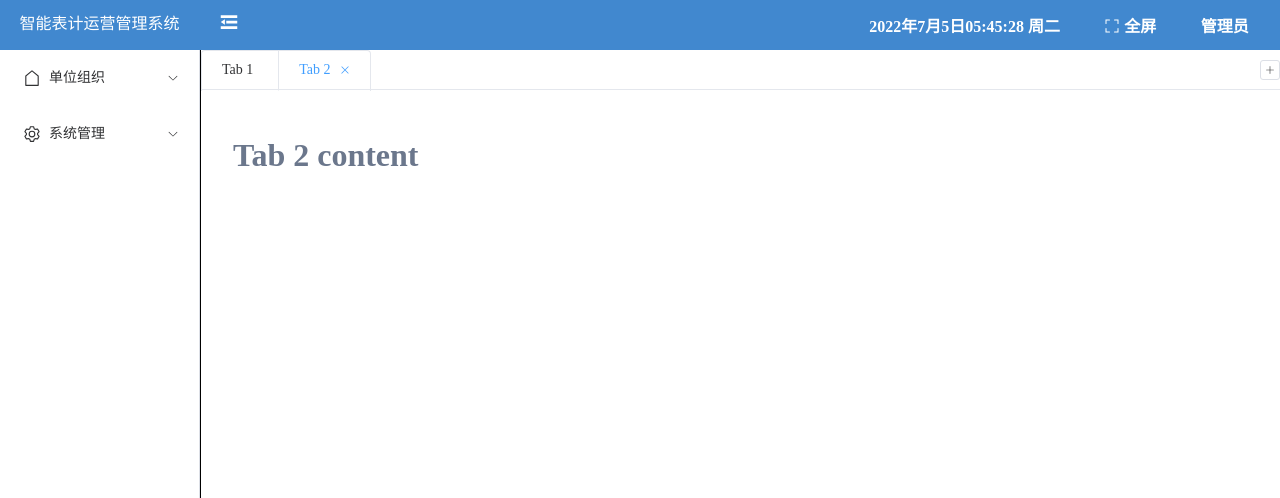
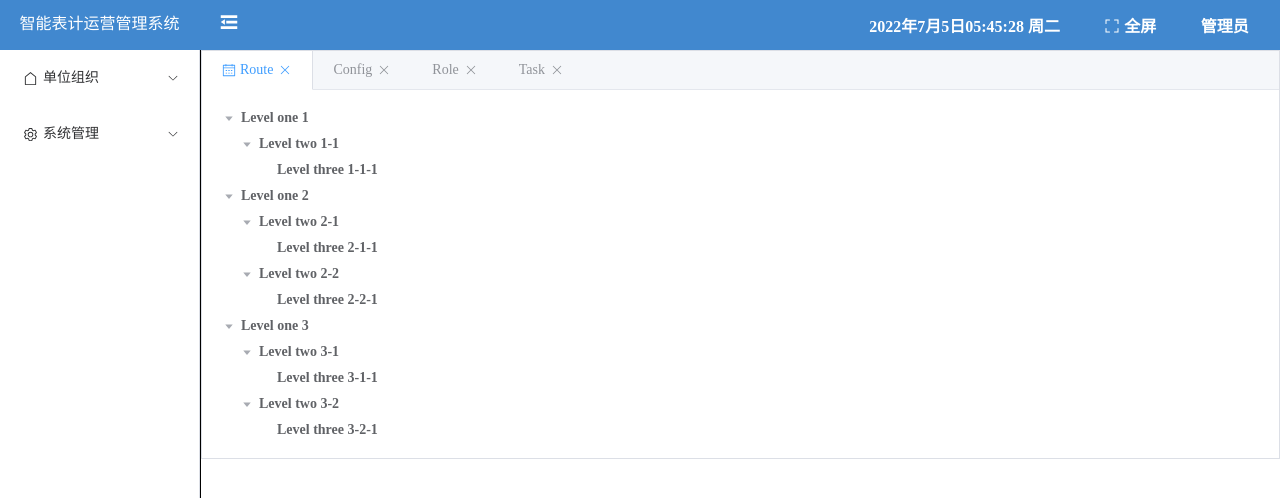
Before and after one commit to sq800/vue3-manage-system, a Vue app: page /#/SM in a window 1280 px wide. Shown: the top 498 px of the page. Built offline with nearby package versions, Linux system fonts and the light colour scheme.

Commit message:
动态渲染菜单

```diff
--- a/src/App.vue
+++ b/src/App.vue
@@ -58,7 +58,7 @@ function myClick(index) {
     display: flex;
     flex-direction: row;
     flex: 1;
-    // background-color: #e9fff3;
+    // background-color: #66abdd;
 
     .layout-b-left {
       border-right: solid 1px black;
--- a/src/components/Content.vue
+++ b/src/components/Content.vue
@@ -1,66 +1,23 @@
 <template>
-  <el-tabs
-    v-model="editableTabsValue"
-    type="card"
-    editable
-    class="demo-tabs"
-    @edit="handleTabsEdit"
-  >
-    <el-tab-pane
-      v-for="item in editableTabs"
-      :key="item.name"
-      :label="item.title"
-      :name="item.name"
-    >
-      {{ item.content }}
+  <el-tabs type="border-card" class="demo-tabs" closable>
+    <el-tab-pane>
+      <template #label>
+        <span class="custom-tabs-label">
+          <el-icon><calendar /></el-icon>
+          <span>Route</span>
+        </span>
+      </template>
+      <SM></SM>
     </el-tab-pane>
+    <el-tab-pane label="Config">Config</el-tab-pane>
+    <el-tab-pane label="Role">Role</el-tab-pane>
+    <el-tab-pane label="Task">Task</el-tab-pane>
   </el-tabs>
 </template>
+
 <script lang="ts" setup>
-import { ref } from 'vue'
-
-let tabIndex = 2
-const editableTabsValue = ref('2')
-const editableTabs = ref([
-  {
-    title: 'Tab 1',
-    name: '1',
-    content: 'Tab 1 content',
-  },
-  {
-    title: 'Tab 2',
-    name: '2',
-    content: 'Tab 2 content',
-  },
-])
-
-const handleTabsEdit = (targetName: string, action: 'remove' | 'add') => {
-  if (action === 'add') {
-    const newTabName = `${++tabIndex}`
-    editableTabs.value.push({
-      title: 'New Tab',
-      name: newTabName,
-      content: 'New Tab content',
-    })
-    editableTabsValue.value = newTabName
-  } else if (action === 'remove') {
-    const tabs = editableTabs.value
-    let activeName = editableTabsValue.value
-    if (activeName === targetName) {
-      tabs.forEach((tab, index) => {
-        if (tab.name === targetName) {
-          const nextTab = tabs[index + 1] || tabs[index - 1]
-          if (nextTab) {
-            activeName = nextTab.name
-          }
-        }
-      })
-    }
-
-    editableTabsValue.value = activeName
-    editableTabs.value = tabs.filter((tab) => tab.name !== targetName)
-  }
-}
+import { Calendar } from '@element-plus/icons-vue'
+import SM from '../view/SM.vue';
 </script>
 <style>
 .demo-tabs > .el-tabs__content {
@@ -68,6 +25,12 @@ const handleTabsEdit = (targetName: string, action: 'remove' | 'add') => {
   color: #6b778c;
   font-size: 32px;
   font-weight: 600;
-  height: 90%;
+}
+.demo-tabs .custom-tabs-label .el-icon {
+  vertical-align: middle;
+}
+.demo-tabs .custom-tabs-label span {
+  vertical-align: middle;
+  margin-left: 4px;
 }
 </style>
--- a/src/components/Menu.vue
+++ b/src/components/Menu.vue
@@ -1,19 +1,31 @@
 <template>
     <div>
-        <el-menu default-active="2" class="el-menu-vertical-demo" :collapse="isCollapse" unique-opened
-            @open="handleOpen" @close="handleClose" :collapse-transition="true">
-            <el-sub-menu index="1">
+        <el-menu default-active="1" class="el-menu-vertical-demo" :collapse="isCollapse" unique-opened
+            @open="handleOpen" @close="handleClose" :collapse-transition="false">
+            <el-sub-menu v-for="item in list" :index="item.key" @select="console.log(item.key)">
                 <template #title>
-                    <el-icon>
-                        <House />
-                    </el-icon>
-                    <span>单位组织</span>
+                    <component style="width:15px;margin:0 5px 0 3px;" :is="item.icon"></component>
+                    <span>{{ item.title }}</span>
                 </template>
-                <el-menu-item index="1-1">员工管理</el-menu-item>
-                <el-menu-item index="1-2">部门管理</el-menu-item>
-                <el-menu-item index="1-3">职位管理</el-menu-item>
+                <template v-for="subItem in item.children" v-if="item.children">
+                    <template v-if="subItem.children">
+                        <el-sub-menu :index="subItem.key">
+                            <template #title><span>{{ subItem.title }}</span></template>
+                            <el-menu-item v-for="subSubItem in subItem.children" :index="subSubItem.key">
+                                <span>{{ subSubItem.title }}</span>
+                            </el-menu-item>
+                        </el-sub-menu>
+                    </template>
+                    <template v-else>
+                        <el-menu-item :index="subItem.key">
+                            <span>{{ subItem.title }}</span>
+                        </el-menu-item>
+                    </template>
+
+                </template>
+
             </el-sub-menu>
-            <el-sub-menu index="2">
+            <!-- <el-sub-menu index="2">
                 <template #title>
                     <el-icon>
                         <Setting />
@@ -31,7 +43,7 @@
                     <el-menu-item index="2-4-2">操作日志</el-menu-item>
                     <el-menu-item index="2-4-3">API日志</el-menu-item>
                 </el-sub-menu>
-            </el-sub-menu>
+            </el-sub-menu> -->
 
         </el-menu>
     </div>
@@ -48,21 +60,42 @@ import {
 const list = [
     {
         key: '1',
-        title: 'Option 1',
+        title: '单位组织',
+        icon: 'House',
+        children: [
+            {
+                key: '1.1',
+                title: '员工管理'
+            },
+            {
+                key: '1.2',
+                title: '部门管理'
+            },
+            {
+                key: '1.3',
+                title: '职位管理'
+            }
+        ]
     },
     {
         key: '2',
-        title: 'Navigation 2',
+        title: '系统管理',
+        icon:'Setting',
         children: [
             {
                 key: '2.1',
-                title: 'Navigation 3',
+                title: '角色管理'
+            },
+            {
+                key: '2.2',
+                title: '系统日志',
                 children: [
                     {
-                        key: '2.1.1',
-                        title: 'Option 2.1.1',
+                        key: '2.2.1',
+                        title: '登录日志',
                     }],
-            }],
+            },
+        ],
     }
 ];
 defineProps({
--- a/src/view/SM.vue
+++ b/src/view/SM.vue
@@ -0,0 +1,77 @@
+<template>
+  <el-tree :data="data" :props="defaultProps" @node-click="handleNodeClick" :default-expand-all="true"/>
+</template>
+
+<script lang="ts" setup>
+interface Tree {
+  label: string
+  children?: Tree[]
+}
+
+const handleNodeClick = (data: Tree) => {
+  console.log(data)
+}
+
+const data: Tree[] = [
+  {
+    label: 'Level one 1',
+    children: [
+      {
+        label: 'Level two 1-1',
+        children: [
+          {
+            label: 'Level three 1-1-1',
+          },
+        ],
+      },
+    ],
+  },
+  {
+    label: 'Level one 2',
+    children: [
+      {
+        label: 'Level two 2-1',
+        children: [
+          {
+            label: 'Level three 2-1-1',
+          },
+        ],
+      },
+      {
+        label: 'Level two 2-2',
+        children: [
+          {
+            label: 'Level three 2-2-1',
+          },
+        ],
+      },
+    ],
+  },
+  {
+    label: 'Level one 3',
+    children: [
+      {
+        label: 'Level two 3-1',
+        children: [
+          {
+            label: 'Level three 3-1-1',
+          },
+        ],
+      },
+      {
+        label: 'Level two 3-2',
+        children: [
+          {
+            label: 'Level three 3-2-1',
+          },
+        ],
+      },
+    ],
+  },
+]
+
+const defaultProps = {
+  children: 'children',
+  label: 'label',
+}
+</script>
```
